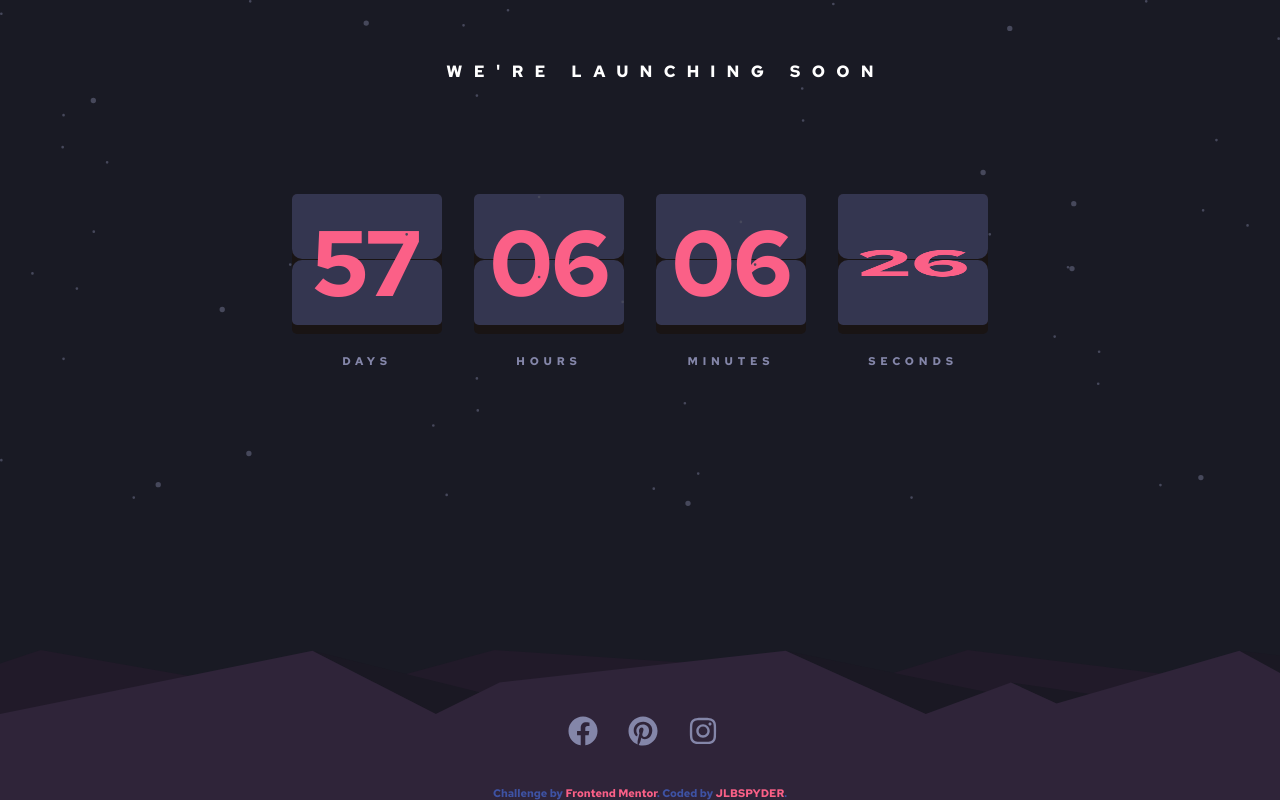
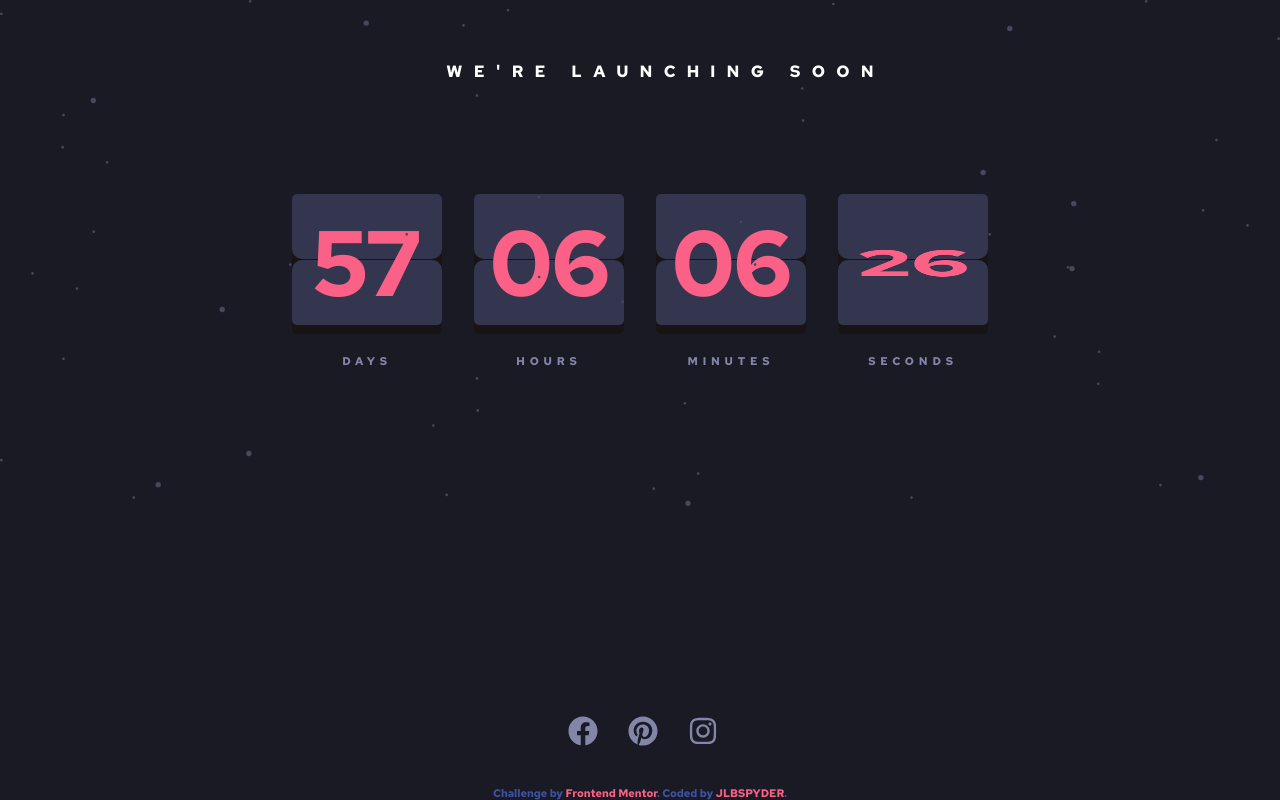
Before and after one commit to Jlbspyder/Contdown-Timer, a React (Vite) app: page / in a window 1280 px wide. Built offline with nearby package versions, Linux system fonts and the light colour scheme.

Commit message:
Update index.css

```diff
--- a/src/index.css
+++ b/src/index.css
@@ -56,7 +56,7 @@ h5 {
   position: absolute;
   width: 100%;
   height: 150px;
-  bottom: 0;
+  bottom: 100vh;
 }
 
 .time {
```
